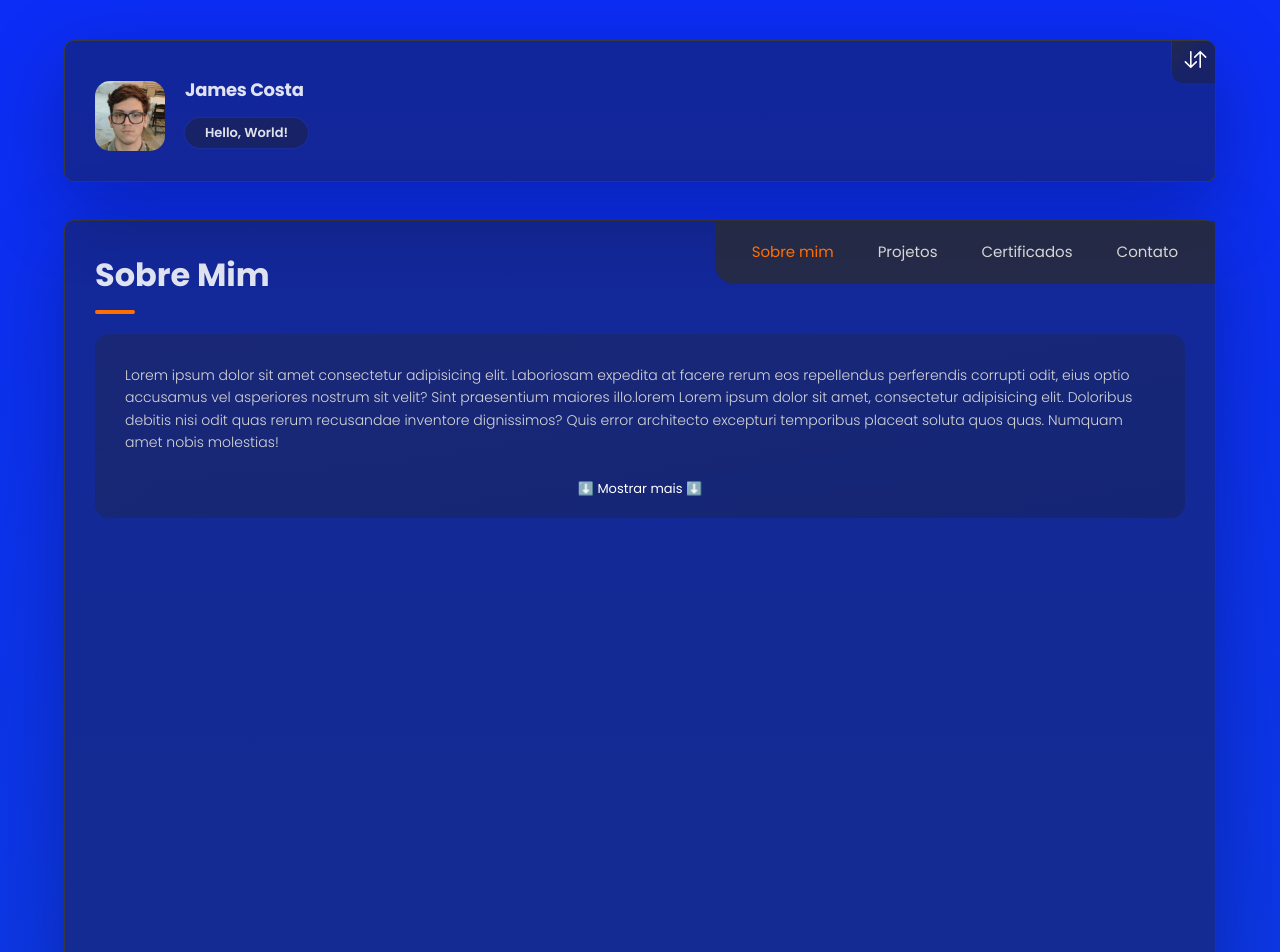
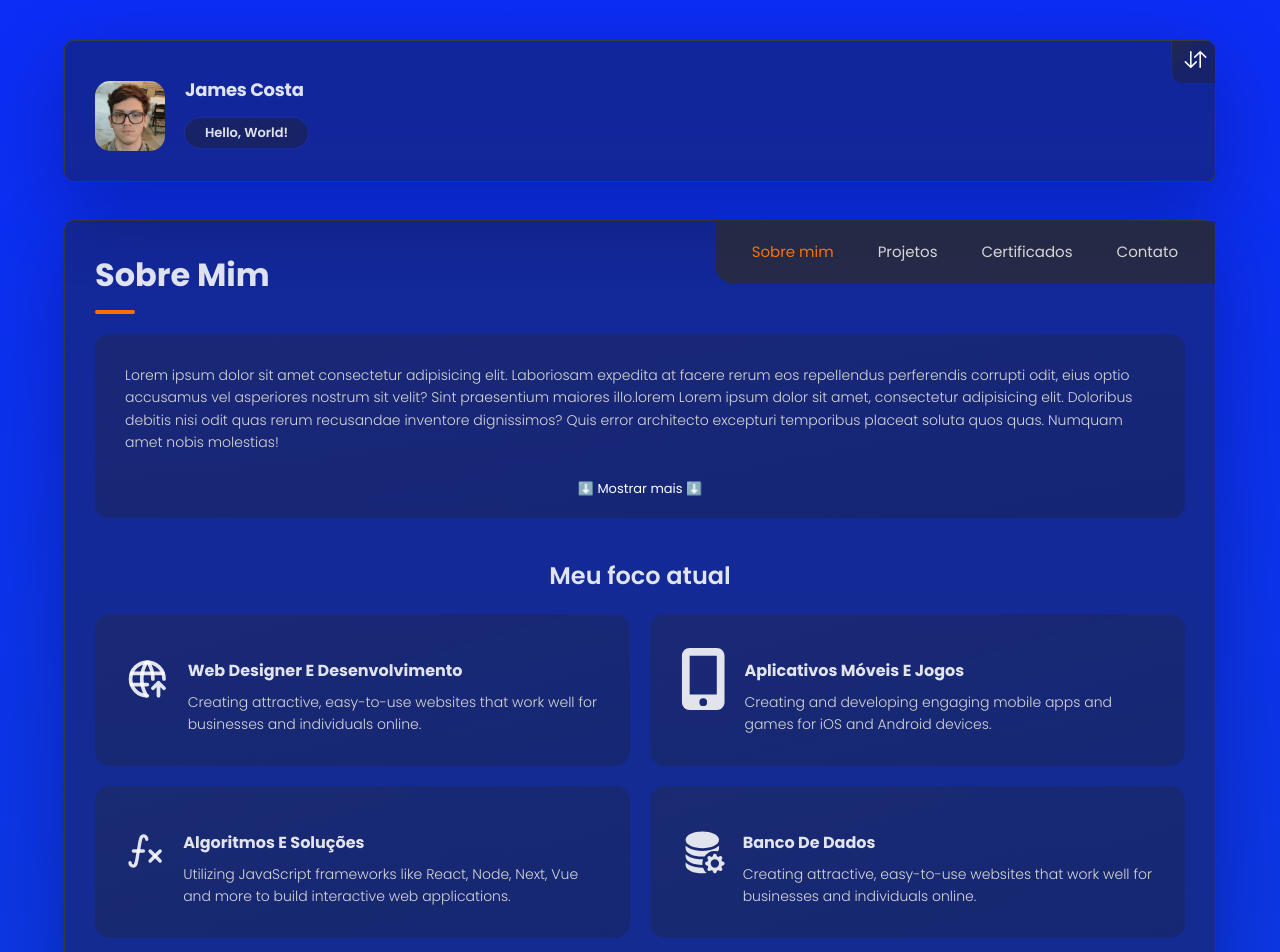
Before and after one commit to DropperDEV/portfolium, a React (Vite) app: page / in a window 1280 px wide. Shown: the top 952 px of the page. Built offline with nearby package versions, Linux system fonts and the light colour scheme.

Commit message:
feat: add SectionItem in About

```diff
--- /dev/null
+++ b/src/components/SectionItem.tsx
@@ -0,0 +1,55 @@
+import styled from "styled-components";
+import { colors, gradients, typography } from "../utils/StyleVars";
+import React from "react";
+
+interface ISectionItem {
+  icon: React.ReactNode;
+  text: string;
+  title: string;
+}
+
+const StyledContainerItem = styled.li`
+  background: ${gradients.bgGradientJet};
+  display: flex;
+  gap: 18px;
+  padding: 30px;
+  border-radius: 15px;
+  justify-content: flex-start;
+  align-items: flex-start;
+
+  .icon {
+    margin-bottom: 20px;
+  }
+`;
+
+const StyledItemBody = styled.div`
+  display: flex;
+  flex-direction: column;
+  gap: 8px;
+  margin-top: 15px;
+
+  p {
+    color: ${colors.lightGray};
+    font-size: ${typography.fs6};
+    font-weight: ${typography.fw300};
+    line-height: 1.6;
+  }
+`;
+
+const StyledItemTitle = styled.div`
+  text-transform: capitalize;
+  font-weight: ${typography.fw700};
+`;
+function SectionItem({ icon, title, text }: ISectionItem) {
+  return (
+    <StyledContainerItem>
+      {icon}
+      <StyledItemBody>
+        <StyledItemTitle>{title}</StyledItemTitle>
+        <p>{text}</p>
+      </StyledItemBody>
+    </StyledContainerItem>
+  );
+}
+
+export default SectionItem;
--- a/src/components/TextBox.tsx
+++ b/src/components/TextBox.tsx
@@ -11,6 +11,7 @@ const StyledTextBox = styled.section<{ $active: boolean }>`
   padding: 30px;
   border-radius: 14px;
   max-height: ${(props) => (props.$active ? "max-content" : "min-content")};
+  margin-bottom: 40px;
 
 
   p:first-child {
--- a/src/pages/About.tsx
+++ b/src/pages/About.tsx
@@ -1,13 +1,72 @@
+import styled from "styled-components";
 import TextBox from "../components/TextBox";
 import TitleMain from "../ui/TitleMain";
+import { colors, gradients, shadows, typography } from "../utils/StyleVars";
+import { TbWorldUpload } from "react-icons/tb";
+import { FaMobileScreenButton } from "react-icons/fa6";
+import { BsDatabaseFillGear } from "react-icons/bs";
+import { TbMathFunction } from "react-icons/tb";import SectionItem from "../components/SectionItem";
 
+const StyledSection = styled.section`
+  display: flex;
+  justify-content: center;
+  align-items: center;
+  flex-direction: column;
+  gap: 20px;
+`;
+
+const StyledTwoColumSectionGrid = styled.ul`
+  display: grid;
+  grid-template-columns: repeat(2, 1fr);
+  grid-template-rows: repeat(2, 1fr);
+  grid-column-gap: 20px;
+  grid-row-gap: 20px;
+  list-style: none;
+`;
+
+const StyledSectionTitle = styled.p`
+  font-size: ${typography.fs1};
+  font-weight: ${typography.fw600};
+`;
 
 function About() {
-
   return (
     <>
       <TitleMain text="Sobre mim" />
-      <TextBox/>
+      <TextBox />
+      <StyledSection>
+        <StyledSectionTitle>Meu foco atual</StyledSectionTitle>
+        <StyledTwoColumSectionGrid>
+          <SectionItem
+            icon={<TbWorldUpload size={70} />}
+            title={"Web designer e desenvolvimento"}
+            text={
+              "Creating attractive, easy-to-use websites that work well for businesses and individuals online. "
+            }
+          />
+          <SectionItem
+            icon={<FaMobileScreenButton size={70} />}
+            title={"Aplicativos móveis e jogos"}
+            text={
+              "Creating and developing engaging mobile apps and games for iOS and Android devices. "
+            }
+          />
+          <SectionItem
+            icon={<TbMathFunction size={70} />}
+            title={"Algoritmos e soluções"}
+            text={
+              "Utilizing JavaScript frameworks like React, Node, Next, Vue and more to build interactive web applications. "
+            }
+          />
+          <SectionItem
+            icon={<BsDatabaseFillGear size={70} />}
+            title={"Banco de dados"}
+            text={
+              "Creating attractive, easy-to-use websites that work well for businesses and individuals online. "
+            }
+          />
+        </StyledTwoColumSectionGrid>
+      </StyledSection>
     </>
   );
 }
--- a/src/utils/StyleVars.ts
+++ b/src/utils/StyleVars.ts
@@ -68,7 +68,8 @@ export const typography: Typography = {
   fw300: 300,
   fw400: 400,
   fw500: 500,
-  fw600: 600
+  fw600: 600,
+  fw700: 700,
 };
 
 interface Shadow {
```
